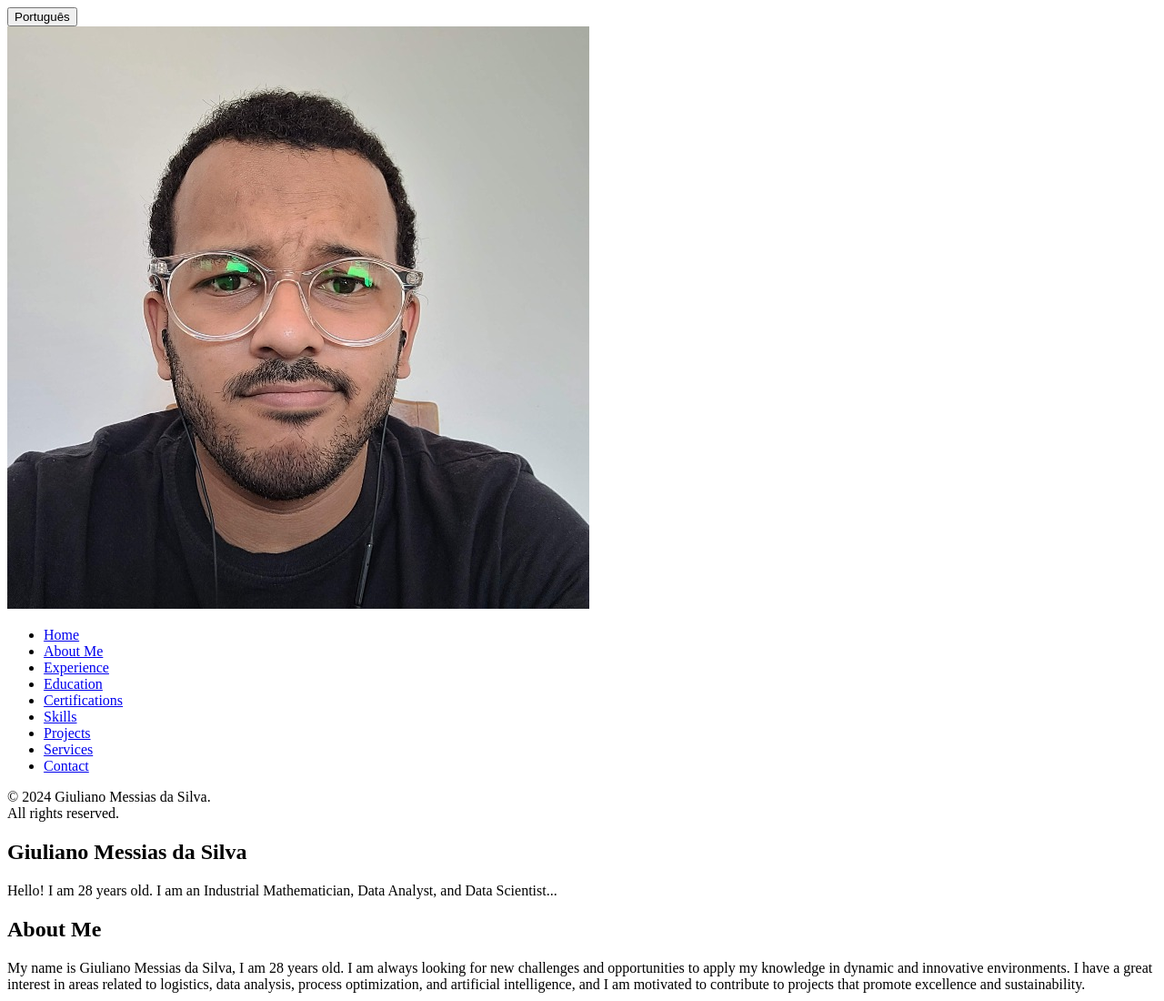
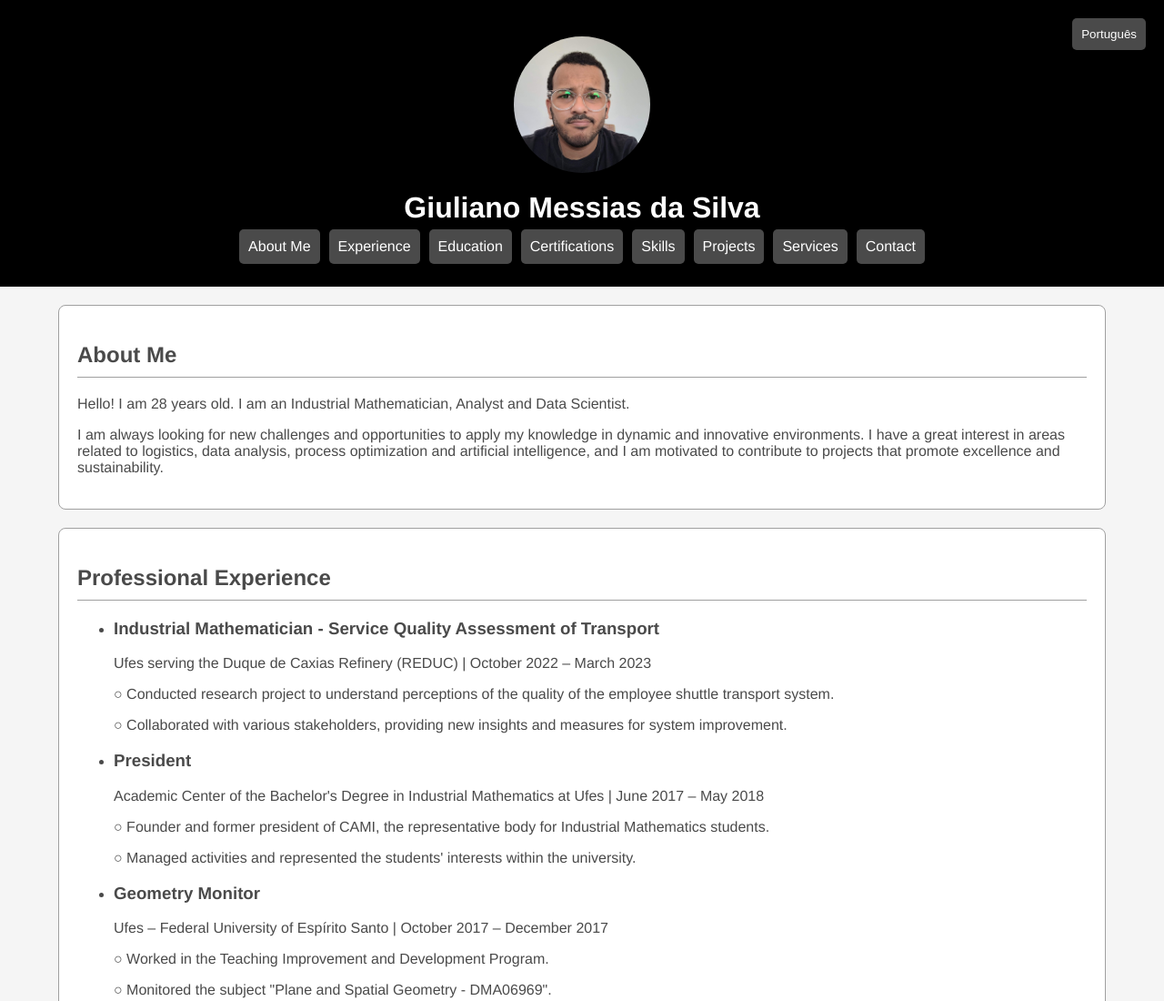
Before and after one commit to GIUL14N0/giuliano-site, a website: page index_en.html in a window 1280 px wide. Shown: the top 1100 px of the page at 91% size. Drawn offline with Linux system fonts and the light colour scheme.

Commit message:
corecao tinnha mandado os dados de outro layout
a data estava certa no envio anterior mas era os arquivos do layout antigo

```diff
--- a/index_en.html
+++ b/index_en.html
@@ -4,16 +4,14 @@
     <meta charset="UTF-8">
     <meta name="viewport" content="width=device-width, initial-scale=1.0">
     <title>Giuliano Messias da Silva - Portfolio</title>
-    <link rel="stylesheet" href="s2_sidebar.css">
+    <link rel="stylesheet" href="s2.css">
 </head>
 <body>
+    <header>
+        <img src="me.jpg" alt="Photo of Giuliano Messias da Silva" class="profile-pic">
+        <h1>Giuliano Messias da Silva</h1>
         <nav>
-        <button class="language-toggle" onclick="location.href='index.html'">Português</button>
-        <div class="sidebar-content">
-            <img src="me.jpg" alt="Photo of Giuliano Messias da Silva" class="profile-pic">
-
             <ul>
-                <li><a href="#home">Home</a></li>
                 <li><a href="#about">About Me</a></li>
                 <li><a href="#experience">Experience</a></li>
                 <li><a href="#education">Education</a></li>
@@ -23,21 +21,14 @@
                 <li><a href="#services">Services</a></li>
                 <li><a href="#contact">Contact</a></li>
             </ul>
-        </div>
-        <footer>
-            <p>&copy; 2024 Giuliano Messias da Silva.<br>All rights reserved.</p>
-        </footer>
         </nav>
-
-    <div class="content">
-        <section id="home">
-            <h2>Giuliano Messias da Silva</h2>
-            <p>Hello! I am 28 years old. I am an Industrial Mathematician, Data Analyst, and Data Scientist...</p>
-        </section>
+        <button class="language-toggle" onclick="location.href='index.html'">Português</button>
+    </header>
 
     <section id="about">
         <h2>About Me</h2>
-            <p>My name is Giuliano Messias da Silva, I am 28 years old. I am always looking for new challenges and opportunities to apply my knowledge in dynamic and innovative environments. I have a great interest in areas related to logistics, data analysis, process optimization, and artificial intelligence, and I am motivated to contribute to projects that promote excellence and sustainability.</p>
+        <p>Hello! I am 28 years old. I am an Industrial Mathematician, Analyst and Data Scientist.</p>
+        <p> I am always looking for new challenges and opportunities to apply my knowledge in dynamic and innovative environments. I have a great interest in areas related to logistics, data analysis, process optimization and artificial intelligence, and I am motivated to contribute to projects that promote excellence and sustainability.</p>
     </section>
 
     <section id="experience">
@@ -74,7 +65,6 @@
         </ul>
     </section>
 
-
     <section id="education">
         <h2>Education</h2>
         <ul>
@@ -96,7 +86,6 @@
             </li>
         </ul>
     </section>
-
 
     <section id="certifications">
         <h2>Certifications</h2>
@@ -148,7 +137,6 @@
             </ul>
         </section>
 
-
     <section id="services">
         <h2>Services</h2>
         <ul>
@@ -172,6 +160,9 @@
         <p>Email: <a href="mailto:giulianomessias@gmail.com">giulianomessias@gmail.com</a></p>
         <p>LinkedIn: <a href="https://www.linkedin.com/in/giulianomessiasdasilva">Giuliano Messias da Silva</a></p>
     </section>
-    </div>
+
+    <footer>
+        <p>&copy; 2024 Giuliano Messias da Silva. All rights reserved.</p>
+    </footer>
 </body>
 </html>
```
Also changed, not shown: index.html (+11 -21 lines). Lines whose indentation alone changed are shown as unchanged.
